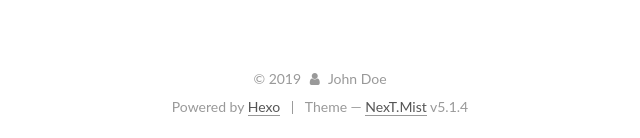
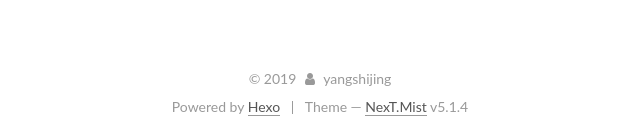
Before and after one commit to wayfo/yangshijing.github.io, a plain HTML site: page 2019/04/11/hello-world/index.html in a window 1280 px wide. Shown: the part 1264-1402 px from the top of the page, 160-800 px from the left. Drawn offline with Linux system fonts and the light colour scheme.

Commit message:
Site updated: 2019-04-11 18:17:23

```diff
--- a/2019/04/11/hello-world/index.html
+++ b/2019/04/11/hello-world/index.html
@@ -235,7 +235,7 @@
     <link itemprop="mainEntityOfPage" href="http://yoursite.com/2019/04/11/hello-world/">
 
     <span hidden itemprop="author" itemscope itemtype="http://schema.org/Person">
-      <meta itemprop="name" content="John Doe">
+      <meta itemprop="name" content="yangshijing">
       <meta itemprop="description" content>
       <meta itemprop="image" content="/images/avatar.gif">
     </span>
@@ -390,7 +390,7 @@
         <div class="site-overview">
           <div class="site-author motion-element" itemprop="author" itemscope itemtype="http://schema.org/Person">
 
-              <p class="site-author-name" itemprop="name">John Doe</p>
+              <p class="site-author-name" itemprop="name">yangshijing</p>
               <p class="site-description motion-element" itemprop="description"></p>
           </div>
 
@@ -462,7 +462,7 @@
   <span class="with-love">
     <i class="fa fa-user"></i>
   </span>
-  <span class="author" itemprop="copyrightHolder">John Doe</span>
+  <span class="author" itemprop="copyrightHolder">yangshijing</span>
 
 
 </div>
```
Also changed, not shown: archives/2019/04/index.html (+2 -2 lines), archives/2019/index.html (+2 -2 lines), archives/index.html (+2 -2 lines), index.html (+3 -3 lines).
